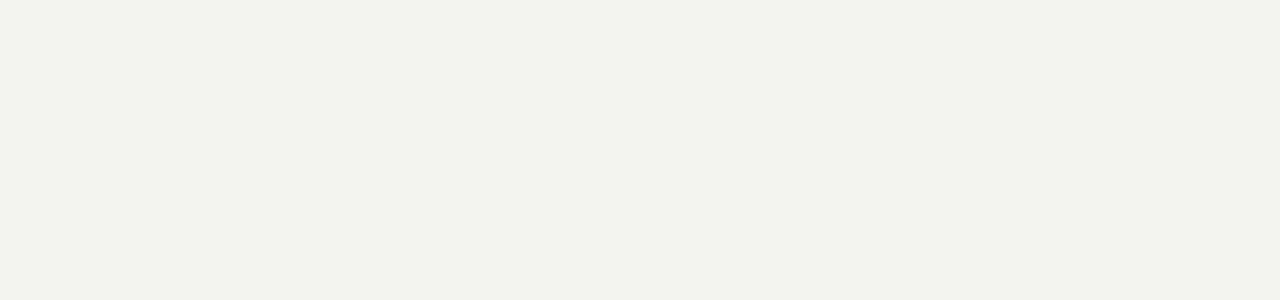
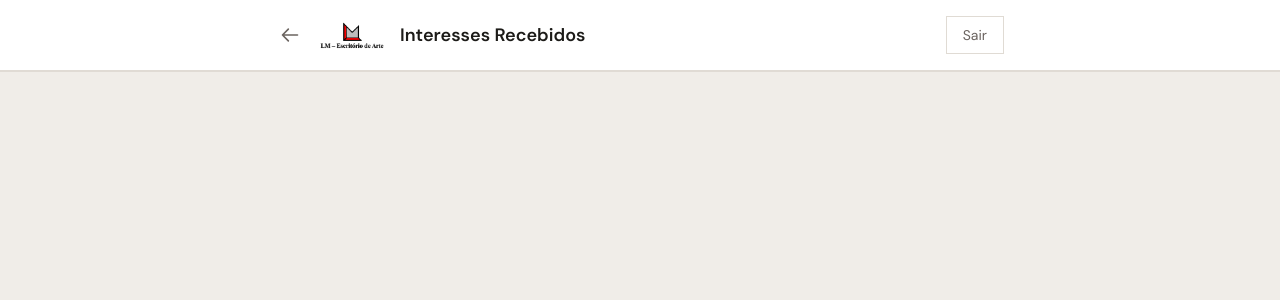
Before and after one commit to barretodm/acervo-digital-lm-frontend, a React (Vite) app: page /admin/interesses in a window 1280 px wide. Before the commit this address had no page. Shown: the top 300 px of the page. Built offline with nearby package versions, Linux system fonts and the light colour scheme.

Commit message:
Adiciona estrutura inicial da tela de Interesses Recebidos (admin)

```diff
--- a/src/App.jsx
+++ b/src/App.jsx
@@ -13,6 +13,7 @@ import Login from './components/login_card.jsx'
 import Faixa from './components/faixa_titulo.jsx';
 import Detalhe from './components/obra_detalhes.jsx';
 import ListaObras from './pages/admin/ListaObras'
+import InteressesObra from './pages/admin/InteressesObra'
 
 function App() {
   return (
@@ -60,6 +61,7 @@ function App() {
           } />
 
           <Route path="/admin" element={<ListaObras />} />
+          <Route path="/admin/interesses" element={<InteressesObra />} />
 
         </Routes>
 
--- /dev/null
+++ b/src/pages/admin/InteressesObra.jsx
@@ -0,0 +1,21 @@
+import AdminHeader from '../../components/layout/AdminHeader'
+
+function InteressesObra() {
+  function handleBack() {
+    alert('voltar (ainda nao implementado)')
+  }
+
+  function handleLogout() {
+    alert('sair (ainda nao implementado)')
+  }
+
+  return (
+    <div className="min-h-screen bg-lm-admin-bg flex flex-col">
+      <AdminHeader title="Interesses Recebidos" onBack={handleBack} onLogout={handleLogout} />
+
+      <main className="max-w-3xl mx-auto w-full px-5 py-8 flex-1"></main>
+    </div>
+  )
+}
+
+export default InteressesObra
```
